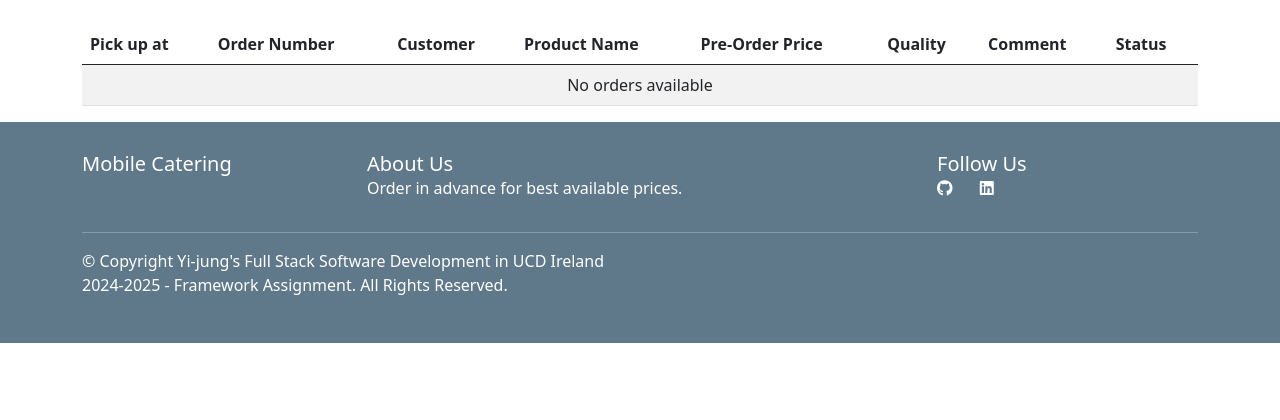
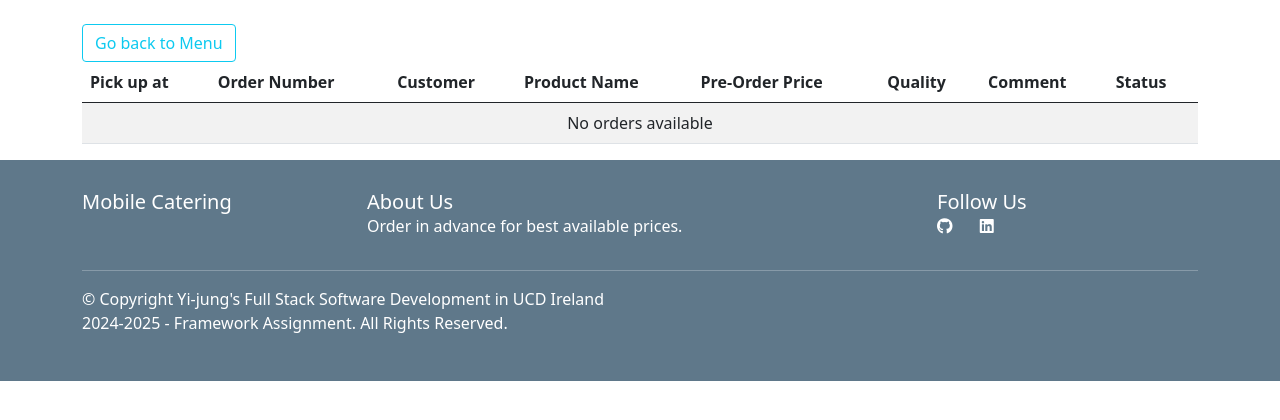
Before and after one commit to emilyichan3/MobileCatering, a Django app: template orders/templates/orders/myCaterer_menu_orders.html in a window 1280 px wide. Shown: the part 56-476 px from the top of the page. Run offline with Django 4.2, Linux system fonts and the light colour scheme; the template is opened without the code that fills it, so the values that code supplies are empty; some libraries are stand-ins or nearby versions.

Commit message:
Added button to allow user can go back to the caterer/menu

```diff
--- a/orders/templates/orders/myCaterer_menu_orders.html
+++ b/orders/templates/orders/myCaterer_menu_orders.html
@@ -1,5 +1,12 @@
 {% extends "orders/base.html" %}
 {% block content %}
+  <a
+  class="btn btn-outline-info"
+  href="{% url 'orders-mycaterer-menu' caterer_id=caterer_id %}"
+  role="button"
+  >
+  Go back to Menu
+  </a>
 <div class="table-responsive">
     <table class="table table-striped table-hover">
       <thead>
--- a/orders/templates/orders/myOrder_confirm_delete.html
+++ b/orders/templates/orders/myOrder_confirm_delete.html
@@ -9,7 +9,7 @@
             </fieldset>
             <div class="form-group">
                 <button class="btn btn-outline-danger" type="submit">Yes, Cancel</button>
-                <a class="btn btn-outline-sec" href="{% url 'orders-myorder' object.customer.id %}">Cancel</a>
+                <button class="btn btn-outline-info"> <a href="{% url 'orders-myorder' object.customer.id %}">Cancel</a> </button>
             </div>
         </form>
     </div>
```
Also changed, not shown: orders/views.py (+7 -0 lines).
